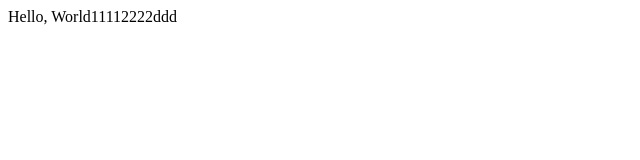
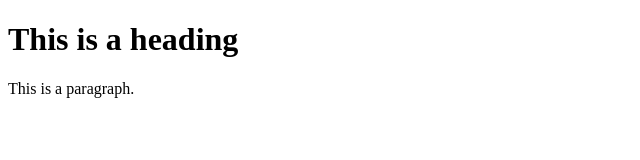
Before and after one commit to maksimanom/GeekHub, a plain HTML site: page index.html in a window 1280 px wide. Shown: the whole page, without its empty margins (0-640 px from the left). Drawn offline with Linux system fonts and the light colour scheme.

Commit message:
Change to simple page like in w3c

```diff
--- a/index.html
+++ b/index.html
@@ -1,9 +1,10 @@
 <!DOCTYPE html>
 <html>
-<head>
-	<title>Test</title>
-</head>
+<title>TestMe</title>
 <body>
-Hello, World11112222ddd
+
+<h1>This is a heading</h1>
+<p>This is a paragraph.</p>
+
 </body>
 </html>
```
